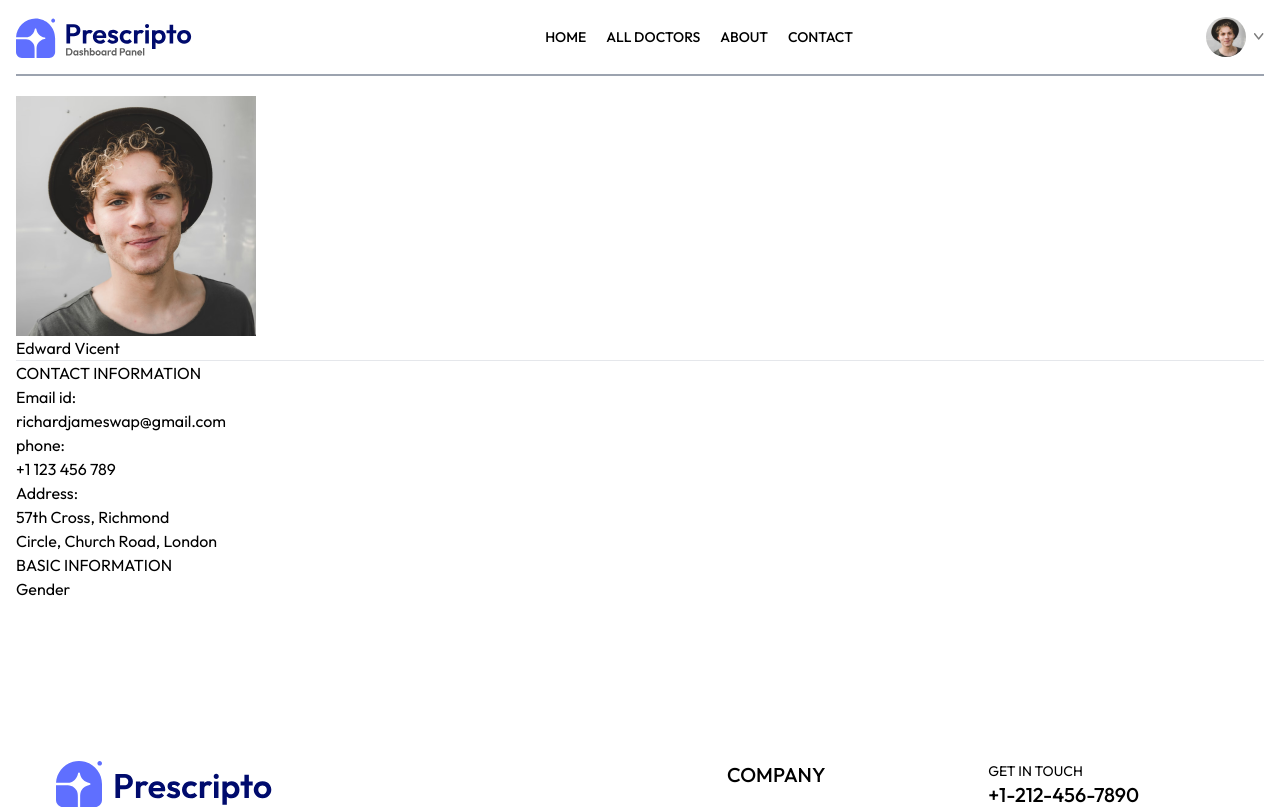
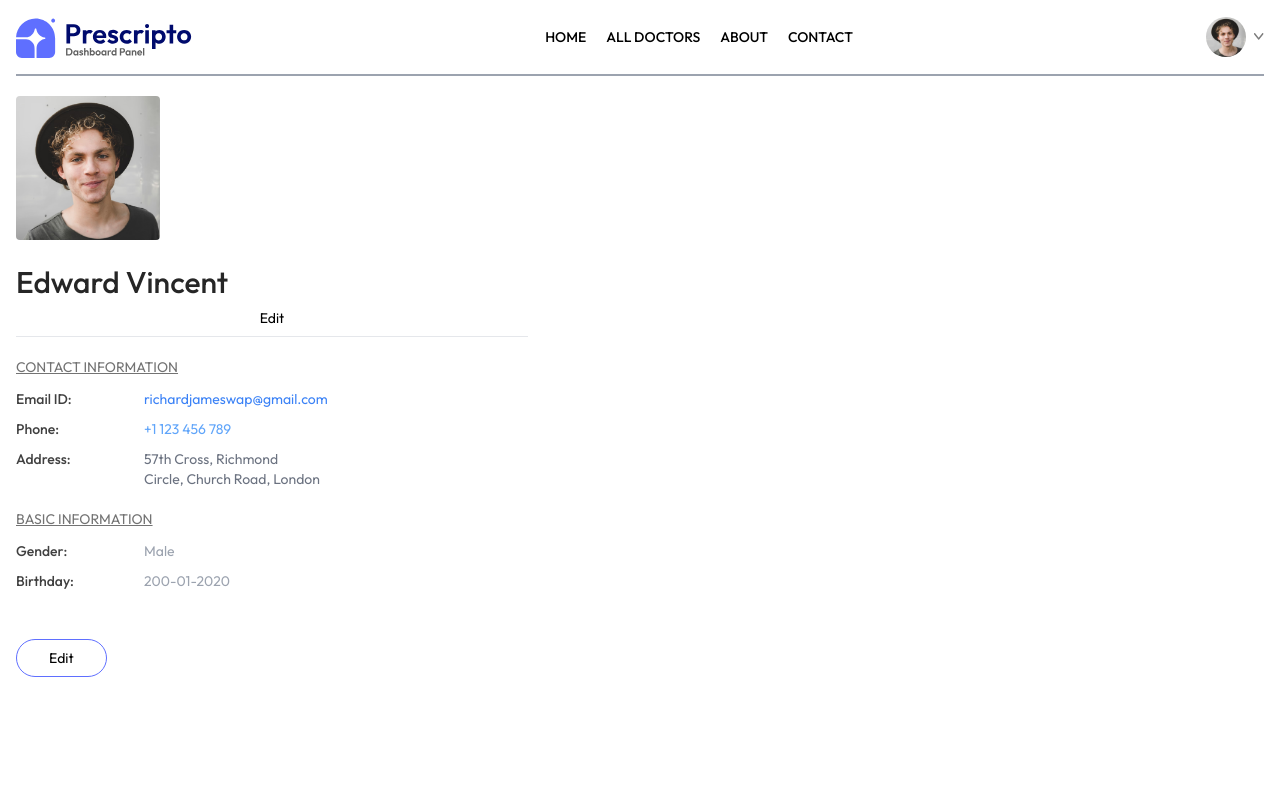
Before and after one commit to biliqis/Hospital_Management_App, a React (Vite) app: page /my-profile in a window 1280 px wide. Shown: the top 809 px of the page. Built offline with nearby package versions, Linux system fonts and the light colour scheme.

Commit message:
profile phase completed

```diff
--- a/src/components/Navbar.jsx
+++ b/src/components/Navbar.jsx
@@ -64,7 +64,7 @@
                   onClick={() => navigate("my-appointments")}
                   className="hover:text-black cursor-pointer"
                 >
-                  Appointment
+                 My Appointments
                 </p>
                 <p
                   onClick={() => setToken(false)}
--- a/src/pages/MyProfile.jsx
+++ b/src/pages/MyProfile.jsx
@@ -3,13 +3,12 @@
 
 const MyProfile = () => {
   const [userData, setUserData] = useState({
-    name: "Edward Vicent",
+    name: "Edward Vincent",
     image: assets.profile_pic,
     email: "richardjameswap@gmail.com",
     phone: "+1 123 456 789",
     address: {
-      line1: "57th Cross, Richmond ",
-
+      line1: "57th Cross, Richmond",
       line2: "Circle, Church Road, London",
     },
     gender: "Male",
@@ -17,12 +16,16 @@
   });
 
   const [isEdit, setIsEdit] = useState(false);
+
   return (
-    <div>
-      <img src={userData.image} />
+    <div className="max-w-lg flex flex-col gap-2 text-sm">
+      {/* Profile Image */}
+      <img className="w-36 rounded" src={userData.image} alt="Profile" />
 
+      {/* Editable Name */}
       {isEdit ? (
         <input
+          className="bg-gray-50 text-3xl font-medium max-w-60 mt-4"
           type="text"
           value={userData.name}
           onChange={(e) =>
@@ -30,19 +33,25 @@
           }
         />
       ) : (
-        <p>{userData.name}</p>
+        <p className="font-medium text-3xl text-neutral-800 mt-4">
+          {userData.name}
+        </p>
       )}
 
-      <hr />
+      <button onClick={() => setIsEdit(!isEdit)}>
+        {isEdit ? "Save" : "Edit"}
+      </button>
+
+      <hr className="bg-zinc-400 h-[1px]border-none" />
       <div>
-        <p> CONTACT INFORMATION</p>
-        <div>
-          <p>Email id:</p>
-          <p>{userData.email}</p>
-          <p>phone:</p>
-
+        <p className="text-neutral-500 underline mt-3">CONTACT INFORMATION</p>
+        <div className="grid grid-cols-[1fr_3fr] gap-y-2.5 mt-3 text-neutral-700">
+          <p className="font-medium">Email ID:</p>
+          <p className="text-blue-500">{userData.email}</p>
+          <p className="font-medium">Phone:</p>
           {isEdit ? (
             <input
+              className="bg-gray-100 max-w-52"
               type="text"
               value={userData.phone}
               onChange={(e) =>
@@ -50,31 +59,96 @@
               }
             />
           ) : (
-            <p>{userData.phone}</p>
+            <p className="text-blue-400">{userData.phone}</p>
           )}
-          <p>Address:</p>
-          {
-            isEdit?<p>
-              <input onChange={(e)=>setUserData( prev=>({...prev, address:{...prev, address, line1:e.target.value}}))} value={userData.address.line1} type="text" />
-              <br/>
-              <input onChange={(e)=>setUserData( prev=>({...prev, address:{...prev, address, line2:e.target.value}}))} value={userData.address.line2} type="text" />
-              </p>
-            :<p>
+
+          <p className="font-medium">Address:</p>
+          {isEdit ? (
+            <div>
+              <input
+                className="bg-gray-50"
+                type="text"
+                value={userData.address.line1}
+                onChange={(e) =>
+                  setUserData((prev) => ({
+                    ...prev,
+                    address: { ...prev.address, line1: e.target.value },
+                  }))
+                }
+              />
+              <br />
+              <input
+                type="text"
+                value={userData.address.line2}
+                onChange={(e) =>
+                  setUserData((prev) => ({
+                    ...prev,
+                    address: { ...prev.address, line2: e.target.value },
+                  }))
+                }
+              />
+            </div>
+          ) : (
+            <p className="text-gray-500">
               {userData.address.line1}
               <br />
               {userData.address.line2}
             </p>
-          }
+          )}
         </div>
       </div>
 
       <div>
-        <p>BASIC INFORMATION</p>
+        <p className="text-neutral-500 underline mt-3">BASIC INFORMATION</p>
+        <div className="grid grid-cols-[1fr_3fr] gap-y-2.5 mt-3 text-neutral-700">
+          <p className="font-medium">Gender:</p>
+          {isEdit ? (
+            <select
+              className="max-w-20 bg-gray-100"
+              onChange={(e) =>
+                setUserData((prev) => ({ ...prev, gender: e.target.value }))
+              }
+              value={userData.gender}
+            >
+              <option value="Male">Male</option>
+              <option value="Female">Female</option>
+            </select>
+          ) : (
+            <p className="text-gray-400">{userData.gender}</p>
+          )}
 
-        <div>
-          <p> Gender</p>
+          <p className="font-medium">Birthday:</p>
+          {isEdit ? (
+            <input
+              className="max-w-28 bg-gray-100"
+              type="date"
+              onChange={(e) =>
+                setUserData((prev) => ({ ...prev, dob: e.target.value }))
+              }
+              value={userData.dob}
+            />
+          ) : (
+            <p className="text-gray-400">{userData.dob}</p>
+          )}
+        </div>
+      </div>
 
-        </div>
+      <div className="mt-10">
+        {isEdit ? (
+          <button
+            className="border border-primary px-8 py-2 rounded-full hover:bg-primary hover:text-white transition-all"
+            onClick={() => setIsEdit(false)}
+          >
+            Save Information
+          </button>
+        ) : (
+          <button
+            className="border border-primary px-8 py-2 rounded-full hover:bg-primary hover:text-white transition-all"
+            onClick={() => setIsEdit(true)}
+          >
+            Edit
+          </button>
+        )}
       </div>
     </div>
   );
```
Also changed, not shown: src/pages/Doctors.jsx (+0 -62 lines).
